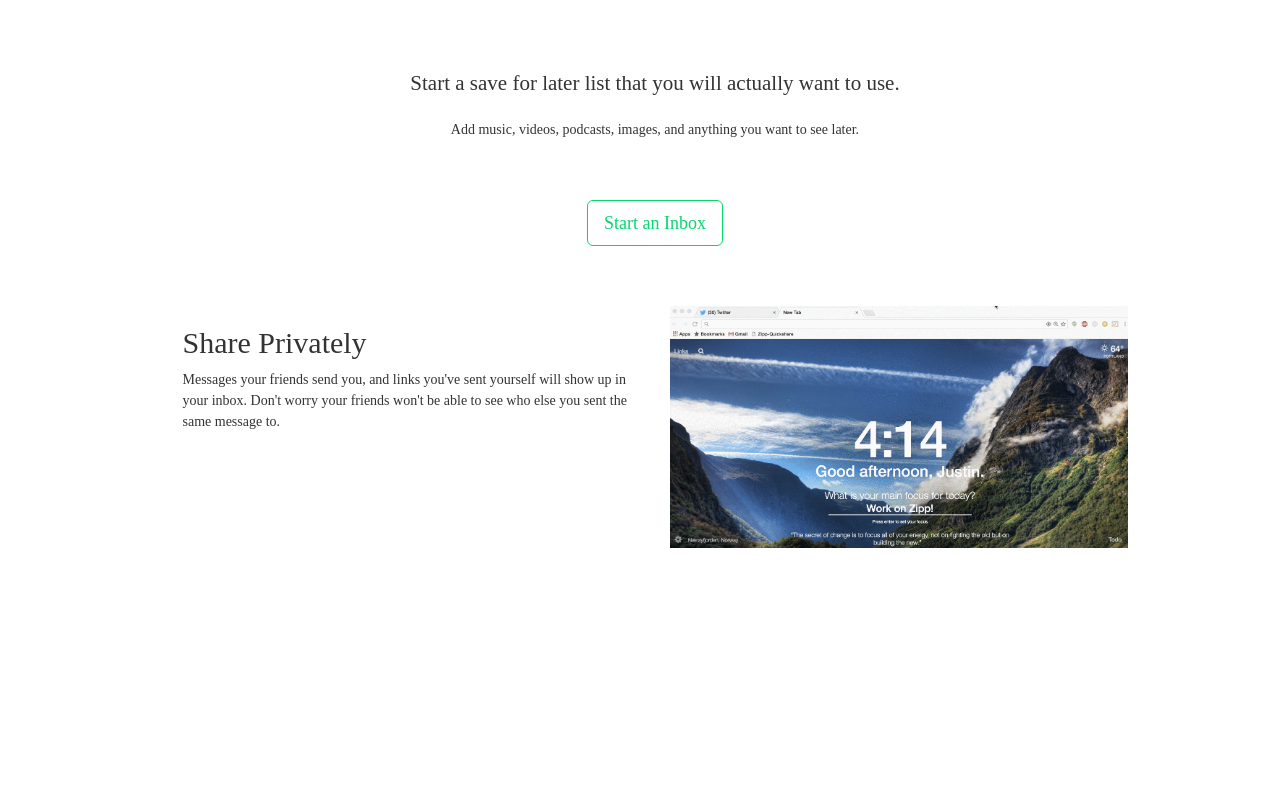
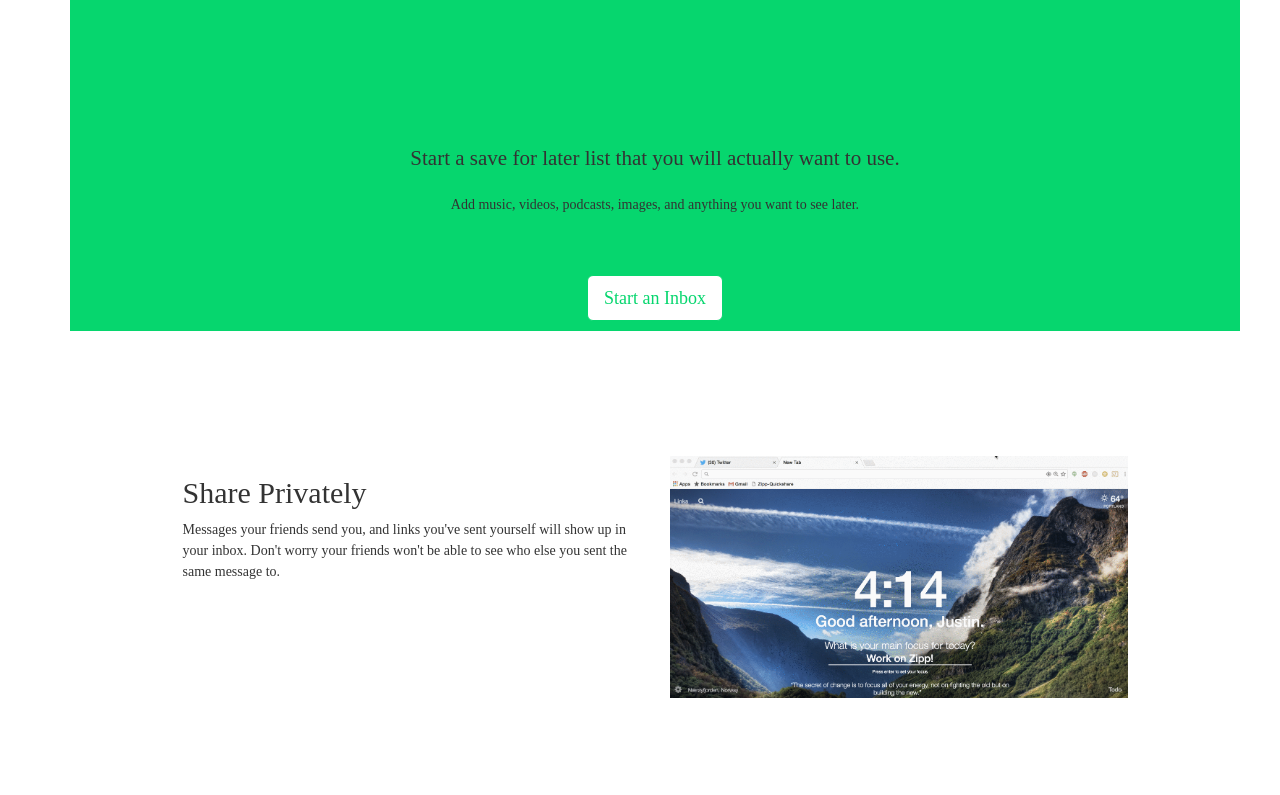
Before and after one commit to luthy2/zippmessage, a Flask app: page /home in a window 1280 px wide. Shown: the part 1526-2321 px from the top of the page. Run offline with Flask 2, Linux system fonts and the light colour scheme; parts of the project's set-up code (start-up, migrations or seed data) failed here and were passed over; some libraries are stand-ins or nearby versions; some web fonts are replaced.

Commit message:
alert-overlay

```diff
--- a/app/templates/home.html
+++ b/app/templates/home.html
@@ -98,6 +98,9 @@
           img {
             width:100%;
           }
+          .inter{
+            background-color: #06d66e;
+          }
 
     </style>
   </head>
@@ -155,7 +158,7 @@
                 </a>
               </div>
             </div>
-            <div class="row pad-top">
+            <div class="row pad-top-1 inter">
               <div class="col-md-8 col-md-offset-2">
                 <h2 class="lead text-center"> Start a save for later list that you will actually want to use. </h2>
                 <p class="text-center pad-bottom">Add music, videos, podcasts, images, and anything you want to see later.</p>
@@ -166,7 +169,7 @@
                 </p>
               </div>
             </div>
-            <div class="row pad-top">
+            <div class="row pad-top-1">
               <div class="col-md-5 col-md-offset-1">
                 <h2>Share Privately</h2>
                 <p>Messages your friends send you, and links you've sent yourself will show up in your inbox. Don't worry your friends won't be able to see who else you sent the same message to.</p>
```
